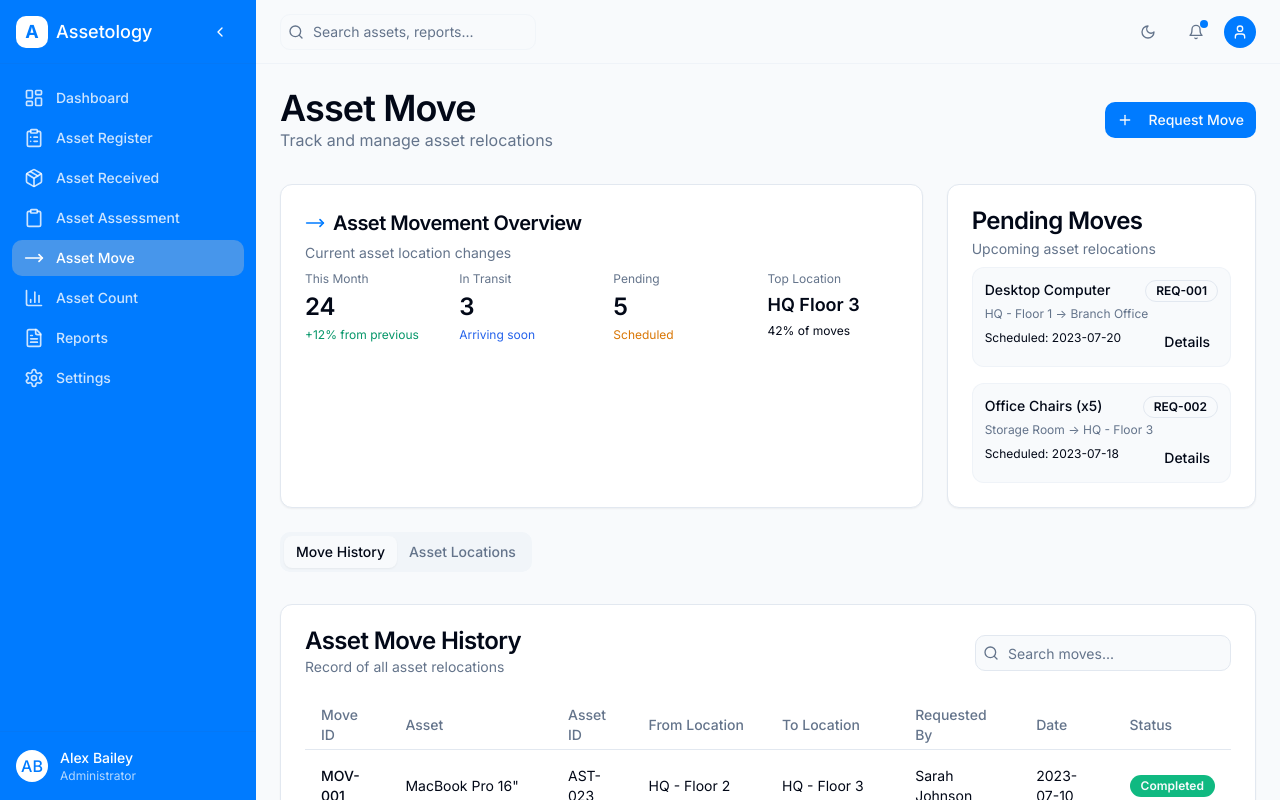
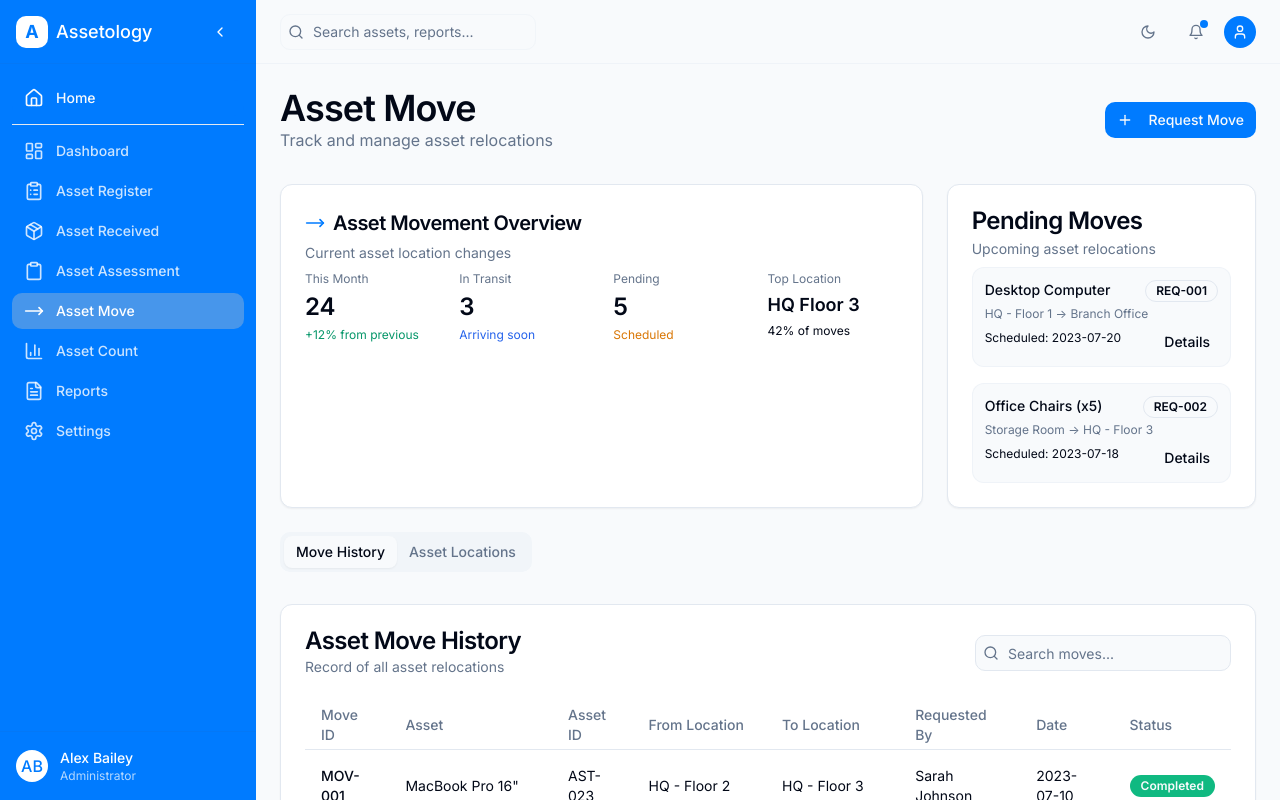
Before and after one commit to Kornpituk/assetology-explorer-17, a React (Vite) app: page /asset-move in a window 1280 px wide. Shown: the top 800 px of the page. Built offline with nearby package versions, Linux system fonts and the light colour scheme.

Commit message:
Add Home button to sidebar
Adds a "Home" button to the left sidebar for easy navigation back to the main dashboard.

```diff
--- a/src/components/layout/Sidebar.tsx
+++ b/src/components/layout/Sidebar.tsx
@@ -15,6 +15,7 @@ import {
   Settings,
   ChevronLeft,
   ChevronRight,
+  Home,
 } from 'lucide-react';
 
 interface SidebarProps {
@@ -89,6 +90,20 @@ const Sidebar: React.FC<SidebarProps> = ({ isOpen, toggle }) => {
       </div>
 
       <ScrollArea className="flex-1 px-3 py-4">
+        <NavLink
+          to="/"
+          className={({ isActive }) => `
+            flex items-center gap-3 px-3 py-2 mb-2 rounded-md text-sm font-medium
+            transition-colors duration-200 bg-primary text-primary-foreground hover:bg-primary/90
+            ${!isOpen ? 'justify-center px-0' : ''}
+          `}
+        >
+          <Home className="h-5 w-5" />
+          {isOpen && <span>Home</span>}
+        </NavLink>
+
+        <Separator className="my-2" />
+
         <nav className="flex flex-col gap-1">
           {navigationItems.map((item) => (
             <NavLink
```
